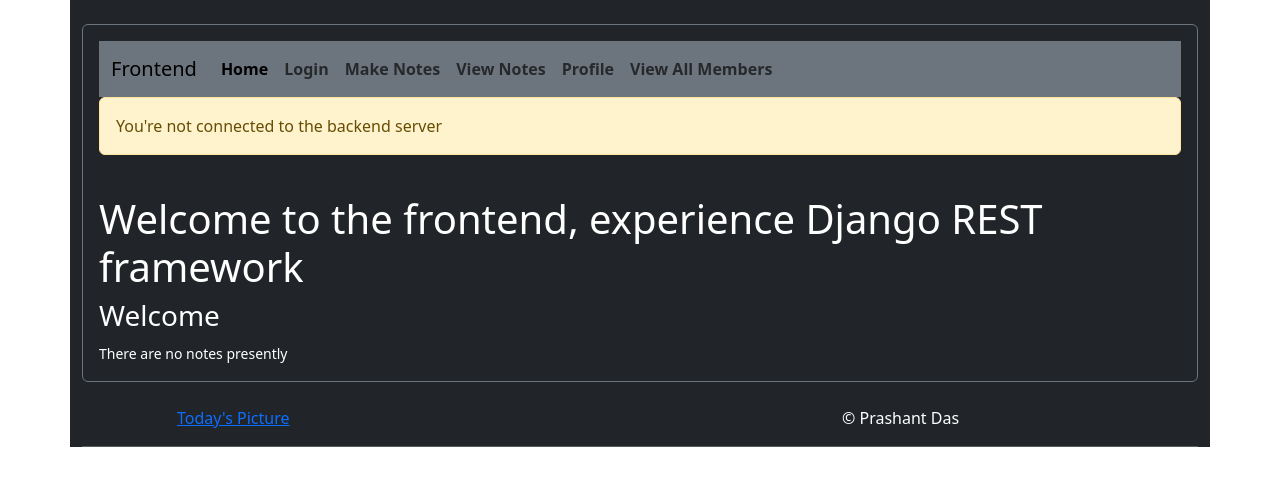
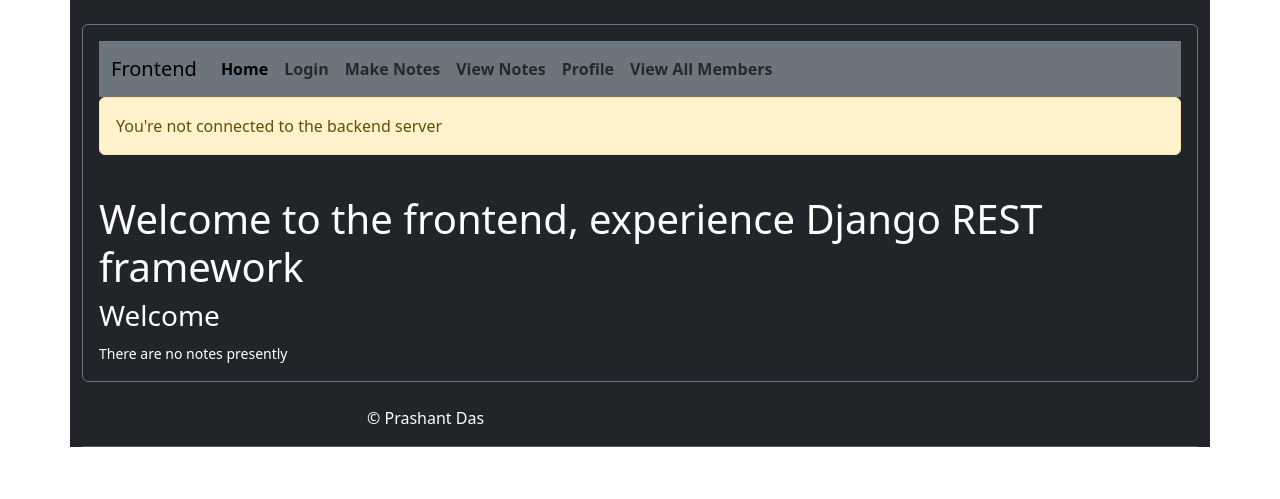
Before and after one commit to PrashantDas/FrontendAPI, a Django app: page / in a window 1280 px wide. Shown: the top 499 px of the page. Run offline with Django 4.2, Linux system fonts and the light colour scheme; data that the repository does not hold is empty.

Commit message:
Update base.html

```diff
--- a/frontapp/templates/base.html
+++ b/frontapp/templates/base.html
@@ -24,7 +24,6 @@
     </div>
     <br>
     <div class="row">
-      <div class="col offset-1"><a href="https://fastly.picsum.photos/id/918/600/600.jpg?hmac=oK0qq68zQN4ErciClqYxJvyTMapYbbo1Kb5C5pPedEM" target="_blank">Today's Picture</a></div>
       <div class="col offset-3">&copy Prashant Das</div>
     </div>
     <hr>
```
